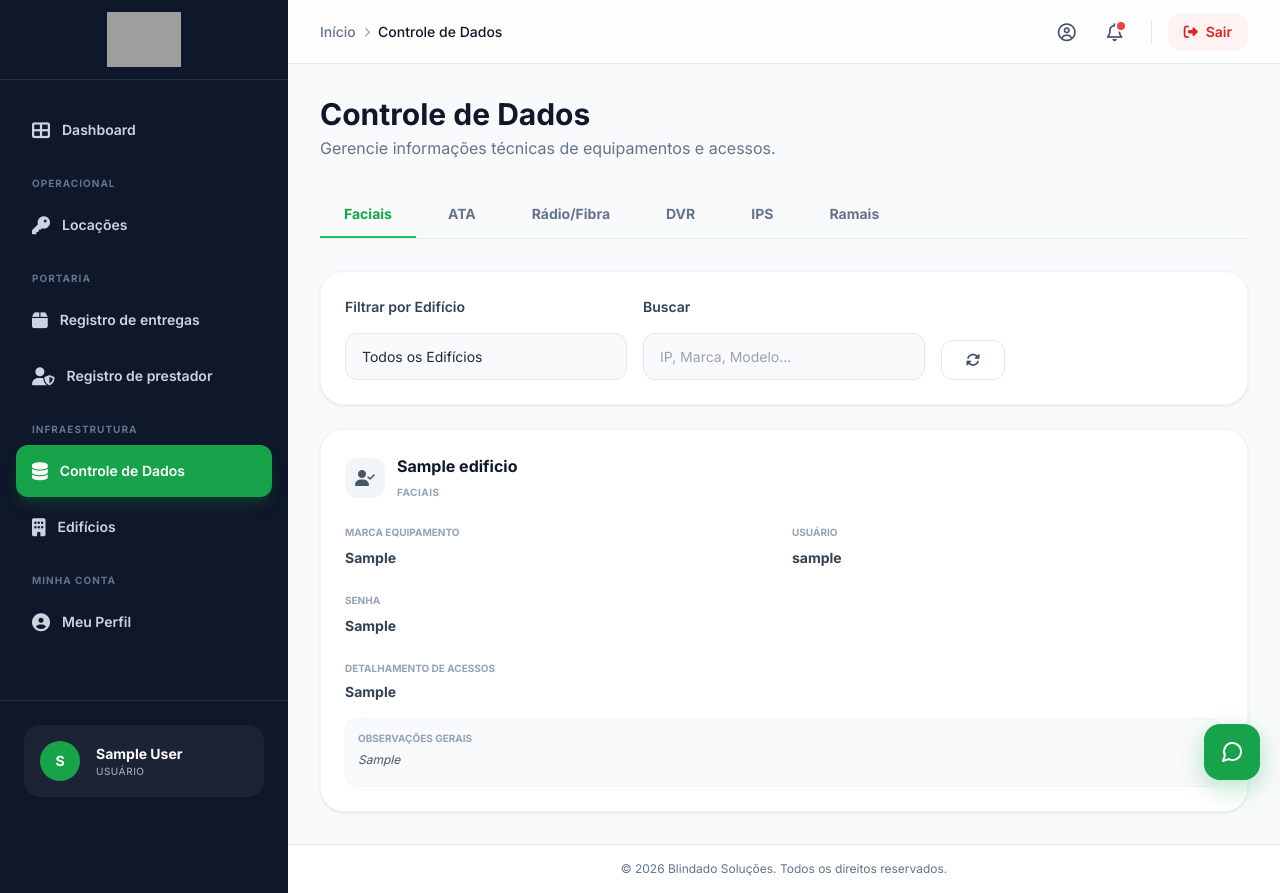
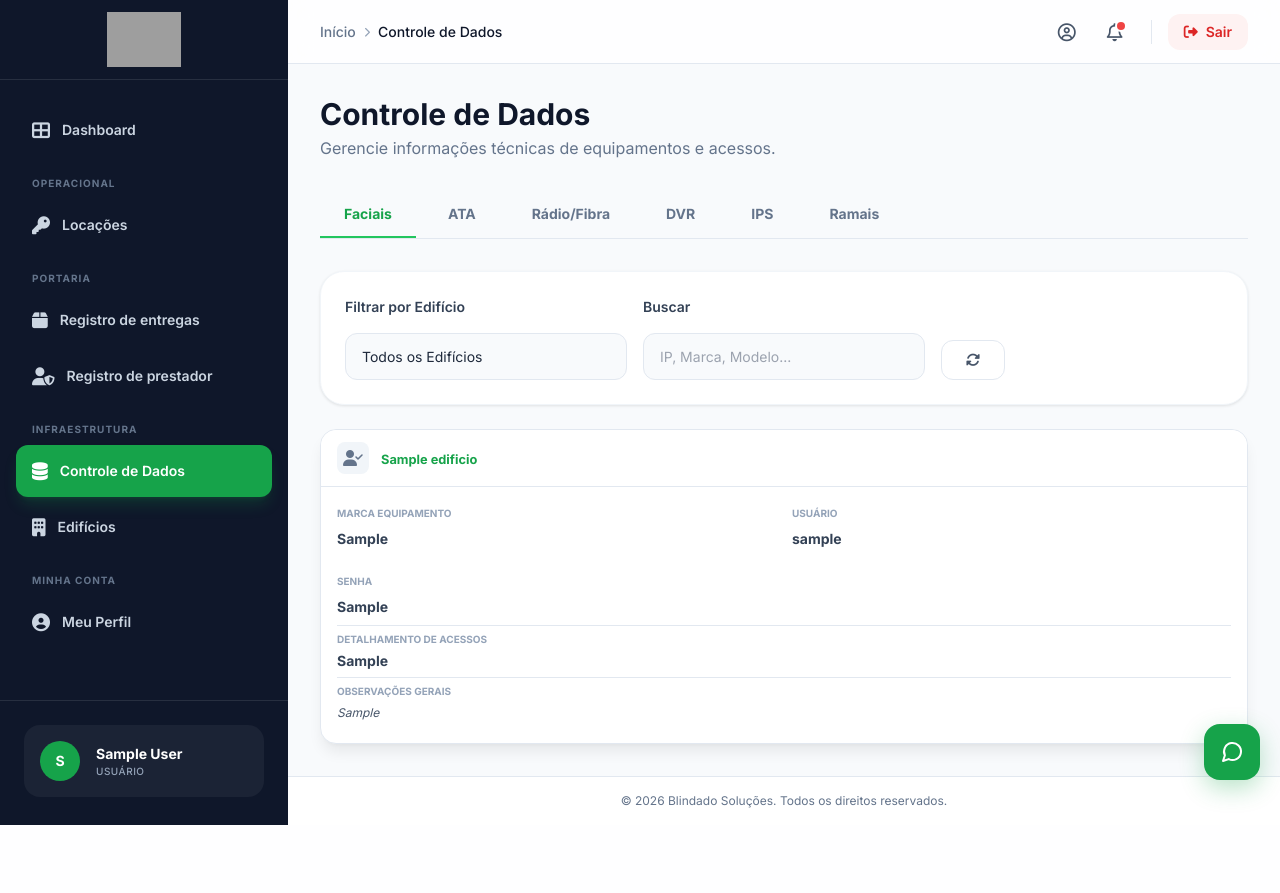
Before and after one commit to alexpixeldev/blindado-solucoes, a PHP site: page /blindado/admin/controle_dados.php in a window 1280 px wide. After the commit the page ends 825 px from the top, so only its background shows below. Run offline with PHP 8.4, Linux system fonts and the light colour scheme; the visitor is signed in with stand-in values (Sample User, id 1); tables that the repository leaves empty or names only in its code hold one stand-in row (values such as "Sample post"); data that the repository does not hold is empty; some libraries are stand-ins or nearby versions; grey boxes are pictures that could not be loaded.

Commit message:
corrigido layout do controle de dados

```diff
--- a/admin/controle_dados.php
+++ b/admin/controle_dados.php
@@ -234,6 +234,34 @@ function render_data_field($content, $type) {
     <link rel="stylesheet" href="https://cdnjs.cloudflare.com/ajax/libs/font-awesome/6.4.0/css/all.min.css">
     <link rel="stylesheet" href="style_modern.css">
     <style>
+        .loc-card {
+            background: #FFFFFF;
+            border: 1px solid #e2e8f0;
+            border-radius: 1rem;
+            box-shadow: 0 10px 15px -3px rgba(0,0,0,0.08), 0 4px 6px -4px rgba(0,0,0,0.05);
+        }
+        .loc-card-header {
+            display: flex;
+            align-items: center;
+            gap: 0.75rem;
+            padding: 0.75rem 1rem;
+            background: #FFFFFF;
+            border-bottom: 1px solid #e2e8f0;
+            border-radius: 1rem 1rem 0 0;
+        }
+        .loc-card-body {
+            padding: 0.75rem 1rem 1rem 1rem;
+        }
+        .loc-section + .loc-section {
+            border-top: 1px solid #e2e8f0;
+            margin-top: 6px;
+            padding-top: 6px;
+        }
+        .loc-card-title {
+            font-weight: 700;
+            font-size: 0.8rem;
+            color: #16a34a;
+        }
         .copy-row {
             transition: background 0.15s ease;
             border-radius: 0.25rem;
@@ -397,46 +425,61 @@ function render_data_field($content, $type) {
                     <?php else: ?>
                         <div class="grid grid-cols-1 gap-6">
                             <?php foreach ($dados as $row): ?>
-                                <div class="admin-card group hover:border-primary-300 transition-all">
-                                    <div class="flex flex-col sm:flex-row sm:items-center justify-between gap-4 mb-4">
-                                        <div class="flex items-center gap-3">
-                                            <div class="h-10 w-10 rounded-xl bg-slate-100 text-slate-600 flex items-center justify-center">
-                                                <i class="fas <?= $tipo_dados === 'faciais' ? 'fa-user-check' : ($tipo_dados === 'ata' ? 'fa-phone-square' : ($tipo_dados === 'radio_fibra' ? 'fa-wifi' : ($tipo_dados === 'dvr' ? 'fa-video' : ($tipo_dados === 'ips' ? 'fa-network-wired' : 'fa-phone-alt')))) ?>"></i>
+                                <div class="loc-card">
+                                    <div class="loc-card-header">
+                                        <div class="h-8 w-8 rounded-lg bg-slate-100 text-slate-500 flex items-center justify-center shrink-0">
+                                            <i class="fas fa-fw <?= $tipo_dados === 'faciais' ? 'fa-user-check' : ($tipo_dados === 'ata' ? 'fa-phone-square' : ($tipo_dados === 'radio_fibra' ? 'fa-wifi' : ($tipo_dados === 'dvr' ? 'fa-video' : ($tipo_dados === 'ips' ? 'fa-network-wired' : 'fa-phone-alt')))) ?>"></i>
                                         </div>
-                                            <div>
-                                                <h3 class="font-bold text-slate-900"><?= htmlspecialchars(format_legacy_text($row['edificio_nome'] ?: $row['base_nome'])) ?></h3>
-                                                <span class="text-[10px] font-bold uppercase tracking-wider text-slate-400"><?= $tipo_dados ?></span>
-                                            </div>
+                                        <div class="min-w-0 flex-1">
+                                            <span class="loc-card-title"><?= htmlspecialchars(format_legacy_text($row['edificio_nome'] ?: $row['base_nome'])) ?></span>
                                         </div>
                                         <?php if ($pode_editar): ?>
-                                            <div class="flex gap-2 opacity-0 group-hover:opacity-100 transition-opacity">
-                                                <a href="editar_dados.php?tipo=<?= $tipo_dados ?>&id=<?= $row['id'] ?>" class="h-8 w-8 flex items-center justify-center rounded-lg bg-slate-100 text-slate-600 hover:bg-slate-600 hover:text-white transition-all"><i class="fas fa-edit"></i></a>
+                                            <div class="flex gap-1 shrink-0">
+                                                <a href="editar_dados.php?tipo=<?= $tipo_dados ?>&id=<?= $row['id'] ?>" class="h-8 w-8 flex items-center justify-center rounded-lg bg-white border border-slate-200 text-slate-400 hover:text-primary-600 hover:border-primary-200 transition-all shadow-sm"><i class="fas fa-edit"></i></a>
                                                 <form method="POST" onsubmit="return confirm('Excluir este registro?');" class="inline">
                                                     <input type="hidden" name="id_delete" value="<?= $row['id'] ?>"><input type="hidden" name="tipo_delete" value="<?= $tipo_dados ?>">
-                                                    <button type="submit" name="delete_item" class="h-8 w-8 flex items-center justify-center rounded-lg bg-red-50 text-red-600 hover:bg-red-600 hover:text-white transition-all"><i class="fas fa-trash-alt"></i></button>
+                                                    <button type="submit" name="delete_item" class="h-8 w-8 flex items-center justify-center rounded-lg bg-white border border-slate-200 text-slate-400 hover:text-red-600 hover:border-red-200 transition-all shadow-sm"><i class="fas fa-trash-alt"></i></button>
                                                 </form>
                                             </div>
                                         <?php endif; ?>
                                     </div>
-
-                                    <div class="space-y-4">
+                                    <div class="loc-card-body">
                                         <?php if ($tipo_dados === 'faciais'): ?>
-                                            <div class="grid grid-cols-1 sm:grid-cols-2 gap-4 mb-4">
+                                            <div class="loc-section">
+                                                <div class="grid grid-cols-1 sm:grid-cols-2 gap-4">
                                                     <div class="space-y-1"><span class="text-[10px] font-bold uppercase text-slate-400">Marca Equipamento</span><?php if (!empty($row['marca_equipamento'])): ?><div class="copy-row"><p class="text-sm font-bold text-slate-700"><?= htmlspecialchars(format_legacy_text($row['marca_equipamento'])) ?></p><?= btnCopiar($row['marca_equipamento']) ?></div><?php else: ?><p class="text-sm font-bold text-slate-400">---</p><?php endif; ?></div>
                                                     <div class="space-y-1"><span class="text-[10px] font-bold uppercase text-slate-400">Usuário</span><?php if (!empty($row['login'])): ?><div class="copy-row"><p class="text-sm font-bold text-slate-700"><?= htmlspecialchars(format_legacy_text($row['login'])) ?></p><?= btnCopiar($row['login']) ?></div><?php else: ?><p class="text-sm font-bold text-slate-400">---</p><?php endif; ?></div>
                                                     <div class="space-y-1"><span class="text-[10px] font-bold uppercase text-slate-400">Senha</span><?php if (!empty($row['senha'])): ?><div class="copy-row"><p class="text-sm font-bold text-slate-700"><?= htmlspecialchars(format_legacy_text($row['senha'])) ?></p><?= btnCopiar($row['senha']) ?></div><?php else: ?><p class="text-sm font-bold text-slate-400">---</p><?php endif; ?></div>
                                                 </div>
-                                            <div class="space-y-1"><span class="text-[10px] font-bold uppercase text-slate-400">Detalhamento de Acessos</span><?= render_data_field($row['acessos'], 'faciais') ?></div>
+                                            </div>
+                                            <?php if (!empty($row['acessos'])): ?>
+                                            <div class="loc-section">
+                                                <span class="text-[10px] font-bold uppercase text-slate-400 block mb-1">Detalhamento de Acessos</span>
+                                                <?= render_data_field($row['acessos'], 'faciais') ?>
+                                            </div>
+                                            <?php endif; ?>
                                         <?php elseif ($tipo_dados === 'ata'): ?>
-                                            <div class="space-y-1"><span class="text-[10px] font-bold uppercase text-slate-400">Configurações ATA</span><?= render_data_field($row['itens_ata'], 'ata') ?></div>
+                                            <?php if (!empty($row['itens_ata'])): ?>
+                                            <div class="loc-section">
+                                                <span class="text-[10px] font-bold uppercase text-slate-400 block mb-1">Configurações ATA</span>
+                                                <?= render_data_field($row['itens_ata'], 'ata') ?>
+                                            </div>
+                                            <?php endif; ?>
                                         <?php elseif ($tipo_dados === 'ips'): ?>
-                                            <div class="grid grid-cols-1 sm:grid-cols-2 gap-4 mb-4">
+                                            <div class="loc-section">
+                                                <div class="grid grid-cols-1 sm:grid-cols-2 gap-4">
                                                     <div class="space-y-1"><span class="text-[10px] font-bold uppercase text-slate-400">Estação</span><?php if (!empty($row['estacao'])): ?><div class="copy-row"><p class="text-sm font-bold text-slate-700"><?= htmlspecialchars(format_legacy_text($row['estacao'])) ?></p><?= btnCopiar($row['estacao']) ?></div><?php else: ?><p class="text-sm font-bold text-slate-400">---</p><?php endif; ?></div>
                                                     <div class="space-y-1"><span class="text-[10px] font-bold uppercase text-slate-400">IP Estação</span><?php if (!empty($row['ip'])): ?><div class="copy-row" data-link-processed="1"><p class="text-sm font-bold text-primary-600 bg-primary-50 px-2 py-1 rounded"><?= htmlspecialchars($row['ip']) ?></p><span style="display:inline-flex;gap:2px"><?= btnAbrir($row['ip']) ?><?= btnCopiar($row['ip']) ?></span></div><?php else: ?><p class="text-sm font-bold text-slate-400">---</p><?php endif; ?></div>
-                                                <div class="space-y-1"><span class="text-[10px] font-bold uppercase text-slate-400">IP Estação</span><p class="text-sm font-bold text-primary-600"><?= htmlspecialchars($row['ip']) ?></p></div>
                                                 </div>
-                                            <div class="space-y-1"><span class="text-[10px] font-bold uppercase text-slate-400">Ramais Configurados</span><?= render_data_field($row['ramais'], 'ips') ?></div>
+                                            </div>
+                                            <?php if (!empty($row['ramais'])): ?>
+                                            <div class="loc-section">
+                                                <span class="text-[10px] font-bold uppercase text-slate-400 block mb-1">Ramais Configurados</span>
+                                                <?= render_data_field($row['ramais'], 'ips') ?>
+                                            </div>
+                                            <?php endif; ?>
                                         <?php elseif ($tipo_dados === 'radio_fibra'): ?>
+                                            <div class="loc-section">
                                                 <div class="grid grid-cols-2 sm:grid-cols-4 gap-4">
                                                     <div class="space-y-1"><span class="text-[10px] font-bold uppercase text-slate-400">IP</span><?php if (!empty($row['ip'])): ?><div class="copy-row" data-link-processed="1"><p class="text-sm font-bold text-primary-600"><?= htmlspecialchars($row['ip']) ?></p><span style="display:inline-flex;gap:2px"><?= btnAbrir($row['ip']) ?><?= btnCopiar($row['ip']) ?></span></div><?php else: ?><p class="text-sm font-bold text-slate-400">---</p><?php endif; ?></div>
                                                     <div class="space-y-1"><span class="text-[10px] font-bold uppercase text-slate-400">Marca/Modelo</span><?php $rf_mm = format_legacy_text($row['marca'] . ' ' . $row['modelo']); if (!empty(trim($rf_mm))): ?><div class="copy-row"><p class="text-sm font-bold text-slate-700"><?= htmlspecialchars($rf_mm) ?></p><?= btnCopiar($rf_mm) ?></div><?php else: ?><p class="text-sm font-bold text-slate-400">---</p><?php endif; ?></div>
@@ -444,7 +487,9 @@ function render_data_field($content, $type) {
                                                     <div class="space-y-1"><span class="text-[10px] font-bold uppercase text-slate-400">Senha</span><?php if (!empty($row['senha'])): ?><div class="copy-row"><p class="text-sm font-bold text-slate-700"><?= htmlspecialchars(format_legacy_text($row['senha'])) ?></p><?= btnCopiar($row['senha']) ?></div><?php else: ?><p class="text-sm font-bold text-slate-400">---</p><?php endif; ?></div>
                                                     <div class="space-y-1"><span class="text-[10px] font-bold uppercase text-slate-400">Local</span><?php if (!empty($row['local_detalhe'])): ?><div class="copy-row"><p class="text-sm font-bold text-slate-700"><?= htmlspecialchars(format_legacy_text($row['local_detalhe'])) ?></p><?= btnCopiar($row['local_detalhe']) ?></div><?php else: ?><p class="text-sm font-bold text-slate-400">---</p><?php endif; ?></div>
                                                 </div>
+                                            </div>
                                         <?php elseif ($tipo_dados === 'dvr'): ?>
+                                            <div class="loc-section">
                                                 <div class="grid grid-cols-2 sm:grid-cols-4 gap-4">
                                                     <div class="space-y-1"><span class="text-[10px] font-bold uppercase text-slate-400">IP/Domínio</span><?php if (!empty($row['ip_dominio'])): ?><div class="copy-row" data-link-processed="1"><p class="text-sm font-bold text-primary-600"><?= htmlspecialchars($row['ip_dominio']) ?></p><span style="display:inline-flex;gap:2px"><?= btnAbrir($row['ip_dominio']) ?><?= btnCopiar($row['ip_dominio']) ?></span></div><?php else: ?><p class="text-sm font-bold text-slate-400">---</p><?php endif; ?></div>
                                                     <div class="space-y-1"><span class="text-[10px] font-bold uppercase text-slate-400">Cloud</span><?php if (!empty($row['cloud'])): ?><div class="copy-row"><p class="text-sm font-bold text-slate-700"><?= htmlspecialchars(format_legacy_text($row['cloud'])) ?></p><?= btnCopiar($row['cloud']) ?></div><?php else: ?><p class="text-sm font-bold text-slate-400">---</p><?php endif; ?></div>
@@ -452,19 +497,22 @@ function render_data_field($content, $type) {
                                                     <div class="space-y-1"><span class="text-[10px] font-bold uppercase text-slate-400">Usuário</span><?php if (!empty($row['login'])): ?><div class="copy-row"><p class="text-sm font-bold text-slate-700"><?= htmlspecialchars(format_legacy_text($row['login'])) ?></p><?= btnCopiar($row['login']) ?></div><?php else: ?><p class="text-sm font-bold text-slate-400">---</p><?php endif; ?></div>
                                                     <div class="space-y-1"><span class="text-[10px] font-bold uppercase text-slate-400">Senha</span><?php if (!empty($row['senha'])): ?><div class="copy-row"><p class="text-sm font-bold text-slate-700"><?= htmlspecialchars(format_legacy_text($row['senha'])) ?></p><?= btnCopiar($row['senha']) ?></div><?php else: ?><p class="text-sm font-bold text-slate-400">---</p><?php endif; ?></div>
                                                 </div>
+                                            </div>
                                         <?php elseif ($tipo_dados === 'ramais'): ?>
+                                            <div class="loc-section">
                                                 <div class="flex flex-wrap gap-2">
                                                     <?php foreach ($row['ramais_grouped'] as $ramal): ?>
-                                                    <div class="bg-slate-50 border border-slate-100 rounded-lg px-3 py-2 flex flex-col" style="position:relative">
+                                                        <div class="bg-slate-50 border border-slate-100 rounded-lg px-3 py-2 flex flex-col">
                                                             <span class="text-[9px] font-bold uppercase text-slate-400"><?= htmlspecialchars(format_legacy_text($ramal['categoria_nome'])) ?></span>
                                                             <div class="copy-row"><span class="text-sm font-bold text-slate-700"><?= htmlspecialchars(format_legacy_text($ramal['numero_ramal'])) ?></span><?= btnCopiar($ramal['numero_ramal']) ?></div>
                                                         </div>
                                                     <?php endforeach; ?>
                                                 </div>
+                                            </div>
                                         <?php endif; ?>
 
                                         <?php if (!empty($row['observacao'])): ?>
-                                            <div class="mt-4 p-3 bg-slate-50 rounded-xl border border-slate-100">
+                                            <div class="loc-section">
                                                 <span class="text-[10px] font-bold uppercase text-slate-400 block mb-1">Observações Gerais</span>
                                                 <div class="copy-row" style="align-items:start"><p class="text-xs text-slate-600 italic"><?= nl2br(htmlspecialchars(format_legacy_text($row['observacao']))) ?></p><?= btnCopiar($row['observacao']) ?></div>
                                             </div>
```
Also changed, not shown: admin/editar_dados.php (+52 -10 lines). Lines whose indentation alone changed are shown as unchanged.
